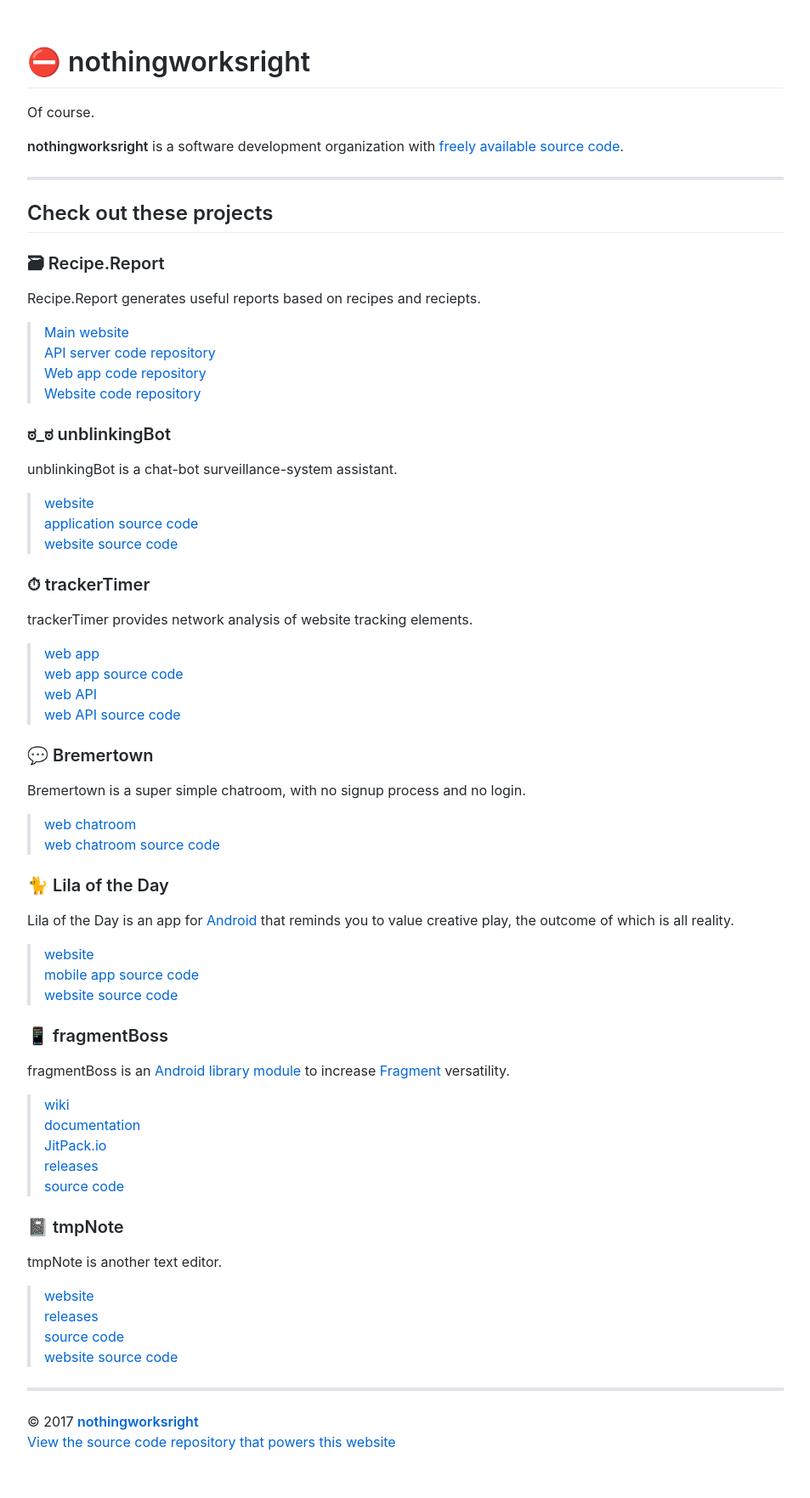
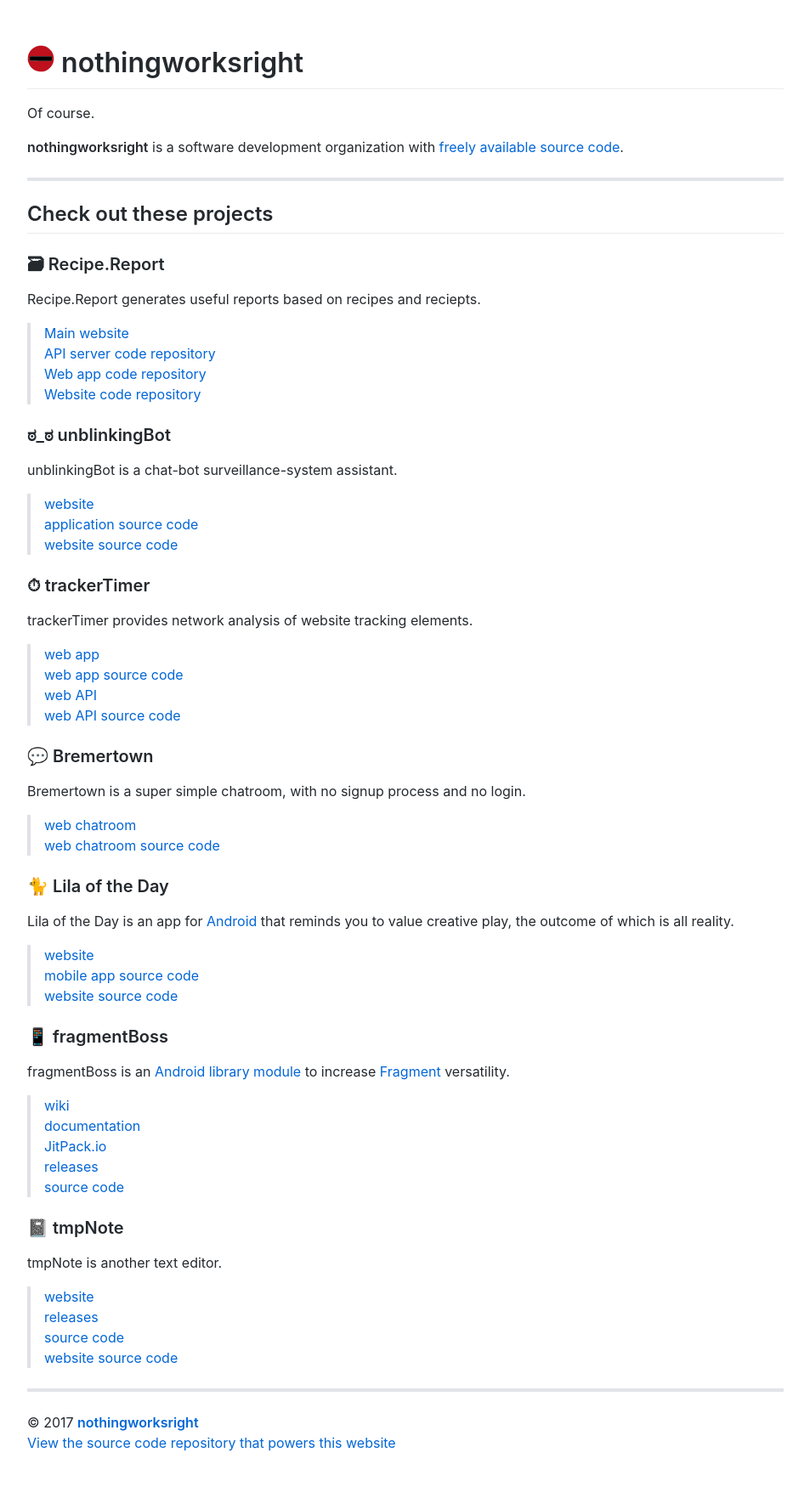
Before and after one commit to nothingworksright/www.nothingworksright.io, a Jekyll site: the page built from index.md, in a window 1280 px wide. Shown: the whole page at 85% size, without its empty margins (163-1116 px from the left). Built offline with Jekyll 4.4.1, drawn with Linux system fonts in a browser that asks for light colours; our own code applies the rules of GitHub Pages for plain Markdown files.

Commit message:
Update index.md

```diff
--- a/index.md
+++ b/index.md
@@ -1,4 +1,4 @@
-# ⛔️ nothingworksright
+# <img src="img/favicon.svg" height="32" width="32" /> nothingworksright
 
 Of course.
 
```
